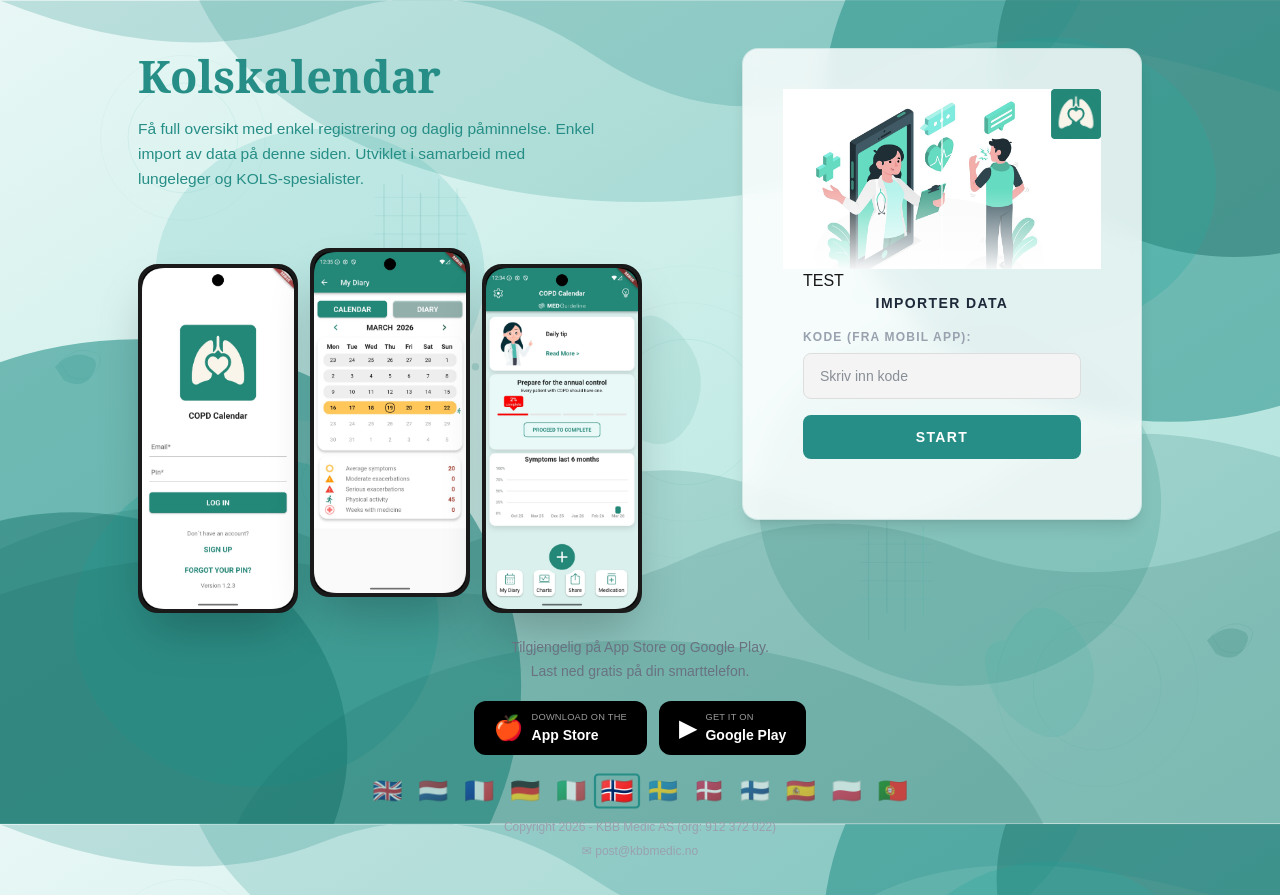
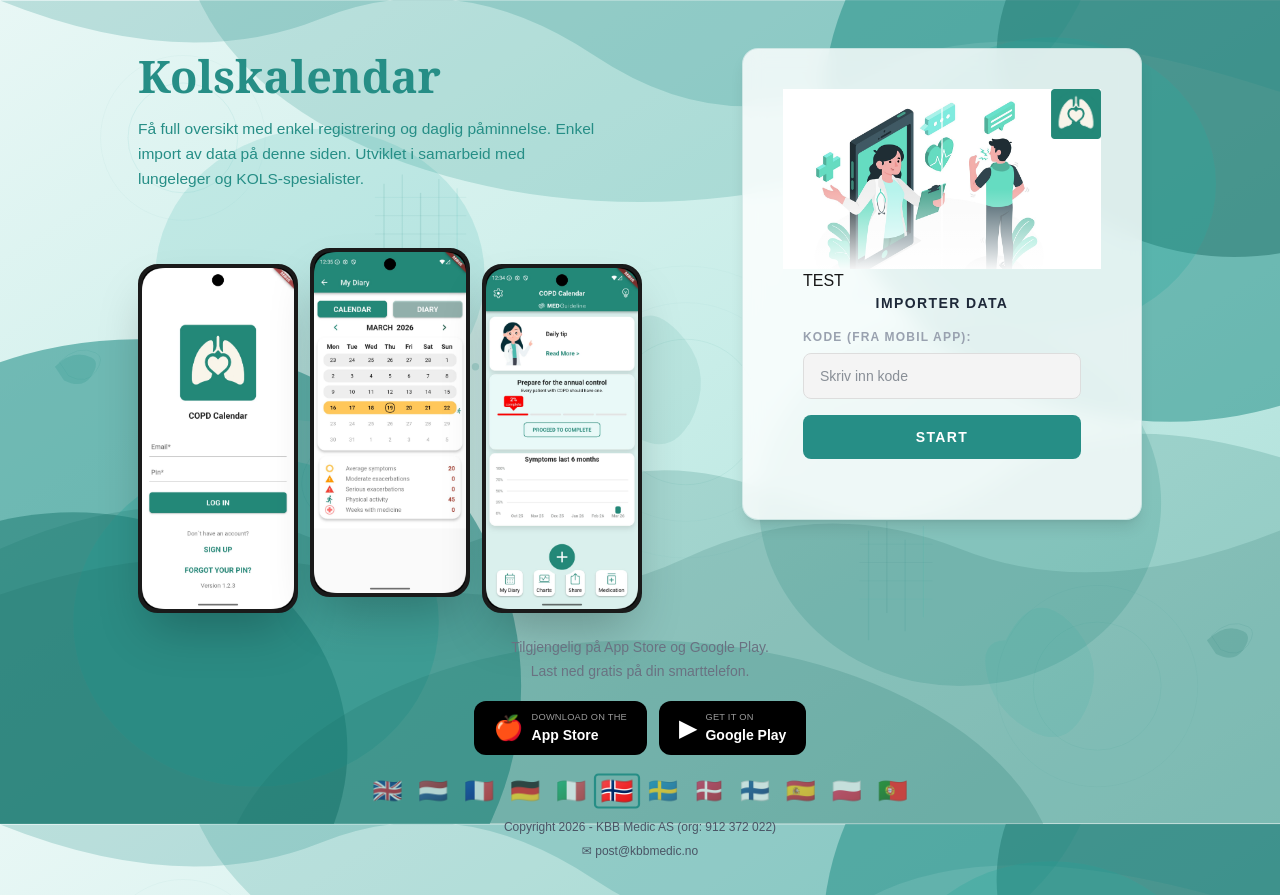
Before and after one commit to janegil-staff/COPD, a Next.js app: page / in a window 1280 px wide. Built offline with nearby package versions, Linux system fonts and the light colour scheme.

Commit message:
Change text color on the home footer

```diff
--- a/src/components/home/HomeFooter.jsx
+++ b/src/components/home/HomeFooter.jsx
@@ -10,12 +10,12 @@ export default function HomeFooter({ t, lang, setLang }) {
       <StoreButtons />
       <LanguageFlags lang={lang} setLang={setLang} />
 
-      <p className="text-gray-400 text-xs mb-2">
+      <p className="text-gray-600 text-xs mb-2">
         Copyright 2026 - KBB Medic AS (org: 912 372 022)
       </p>
       <a
         href="mailto:post@kbbmedic.no"
-        className="text-gray-400 text-xs flex items-center justify-center gap-1.5 hover:text-[#268E86] transition-colors"
+        className="text-gray-600 text-xs flex items-center justify-center gap-1.5 hover:text-[#268E86] transition-colors"
       >
         ✉ post@kbbmedic.no
       </a>
```
